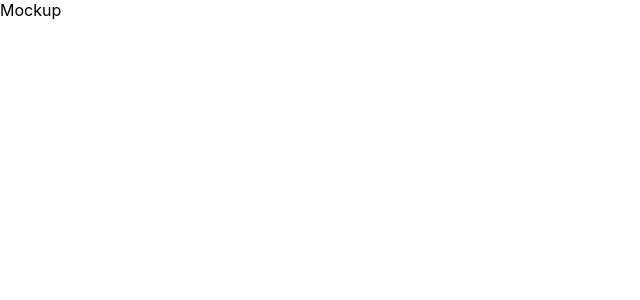
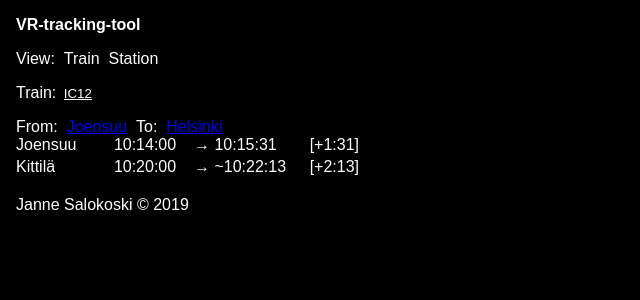
Before and after one commit to JanneSalokoski/vr-tracking-tool, a React (Create React App) app: page / in a window 1280 px wide. Shown: the top 300 px of the page, without its empty margins (0-640 px from the left). Built offline with nearby package versions, Linux system fonts and the light colour scheme.

Commit message:
Implemented core features in the mockup

```diff
--- a/package.json
+++ b/package.json
@@ -9,7 +9,8 @@
     "node-sass": "^4.13.0",
     "react": "^16.12.0",
     "react-dom": "^16.12.0",
-    "react-scripts": "3.3.0"
+    "react-scripts": "3.3.0",
+    "typeface-courier-prime": "0.0.59"
   },
   "scripts": {
     "start": "react-scripts start",
--- a/src/Mockup/Mockup.js
+++ b/src/Mockup/Mockup.js
@@ -3,7 +3,49 @@ import "./Mockup.scss";
 
 const Mockup = () => {
   return (
-    <span>Mockup</span>
+    <div class="wrapper">
+      <header>
+        <h1 class="pageTitle">VR-tracking-tool</h1>
+      </header>
+      <main>
+        <div class="view-selector section">
+          <span class="label">View:</span>
+          <span class="view_option">Train</span>
+          <span class="view_option">Station</span>
+        </div>
+        <div class="settings section">
+          <div class="train_view_settings">
+            <label for="select_train">Train:</label>
+            <input type="text" id="select_train" defaultValue="IC12"></input>
+          </div>
+        </div>
+        <div class="view section">
+          <div class="info">
+            <span class="label">From:</span>
+            <span class="from"><a href="#">Joensuu</a></span>
+            <span class="label">To:</span>
+            <span class="from"><a href="#">Helsinki</a></span>
+          </div>
+          <div class="stations">
+            <div class="station passed">
+              <span class="station_name">Joensuu</span>
+              <span class="departure_time">10:14:00</span>
+              <span class="actual_departure_time">→ 10:15:31</span>
+              <span class="late">[+1:31]</span>
+            </div>
+            <div class="station passed">
+              <span class="station_name">Kittilä</span>
+              <span class="departure_time">10:20:00</span>
+              <span class="estimated_departure_time">→ ~10:22:13</span>
+              <span class="late">[+2:13]</span>
+            </div>
+          </div>
+        </div>
+      </main>
+      <footer>
+        <span class="copyright">Janne Salokoski &copy; 2019</span>
+      </footer>
+    </div>
   );
 };
 
--- a/src/Mockup/Mockup.scss
+++ b/src/Mockup/Mockup.scss
@@ -1,3 +1,86 @@
+$default-font-size: 1em;
+
+body, html, * {
+  margin: 0px;
+  padding: 0px;
+}
+
 body {
+  width: calc(100vw - 2em);
+  height: calc(100vh - 2em);
 
+  padding: 1em;
+
+  font-size: $default-font-size;
+  font-family: "San Francisco", sans-serif;
+
+  background-color: black;
+  color: white;
 }
+
+header {
+  margin-bottom: 1em;
+}
+
+footer {
+  margin-top: 1em;
+}
+
+h1 {
+  font-size: $default-font-size;
+}
+
+
+main div.section {
+  &:not(:first-child) {
+    margin-top: 1em;
+  }
+
+  span:not(:first-child) {
+    margin-left: 1ch;
+  }
+}
+
+main div.settings input#select_train {
+  background: black;
+  color: white;
+
+  text-decoration: underline;
+
+  margin-left: 1ch;
+  border: none;
+}
+
+main div.view {
+  .station span {
+    display: inline-block;
+
+    // background-color: red;
+
+    border-radius: 2px;
+
+    overflow: hidden;
+    word-wrap: break-word;
+    word-break: break-word;
+  }
+
+  .station span.station_name {
+    width: 10ch;
+  }
+
+  .station span.departure_time {
+    width: 8ch;
+  }
+
+  .station span.actual_departure_time {
+    width: 12ch;
+  }
+
+  .station span.estimated_departure_time {
+    width: 12ch;
+  }
+
+  .station span.late {
+    width: 7ch;
+  }
+}
--- a/src/index.js
+++ b/src/index.js
@@ -3,6 +3,8 @@ import ReactDOM from 'react-dom';
 import './index.css';
 import VrTrackingTool from './App';
 import * as serviceWorker from './serviceWorker';
+
+require('typeface-courier-prime')
 
 ReactDOM.render(<VrTrackingTool />, document.getElementById('root'));
 
```
Also changed, not shown: 1 other file (tests, documents, lock files or other folders).
